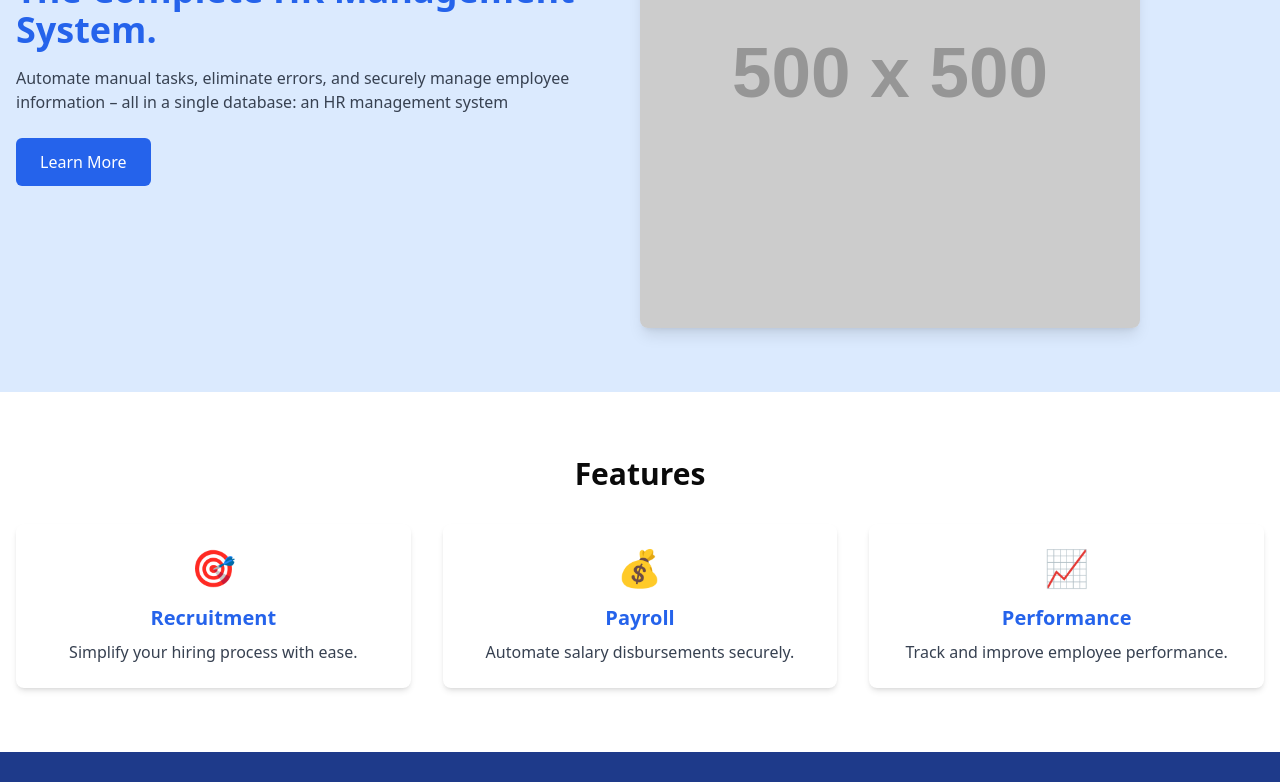
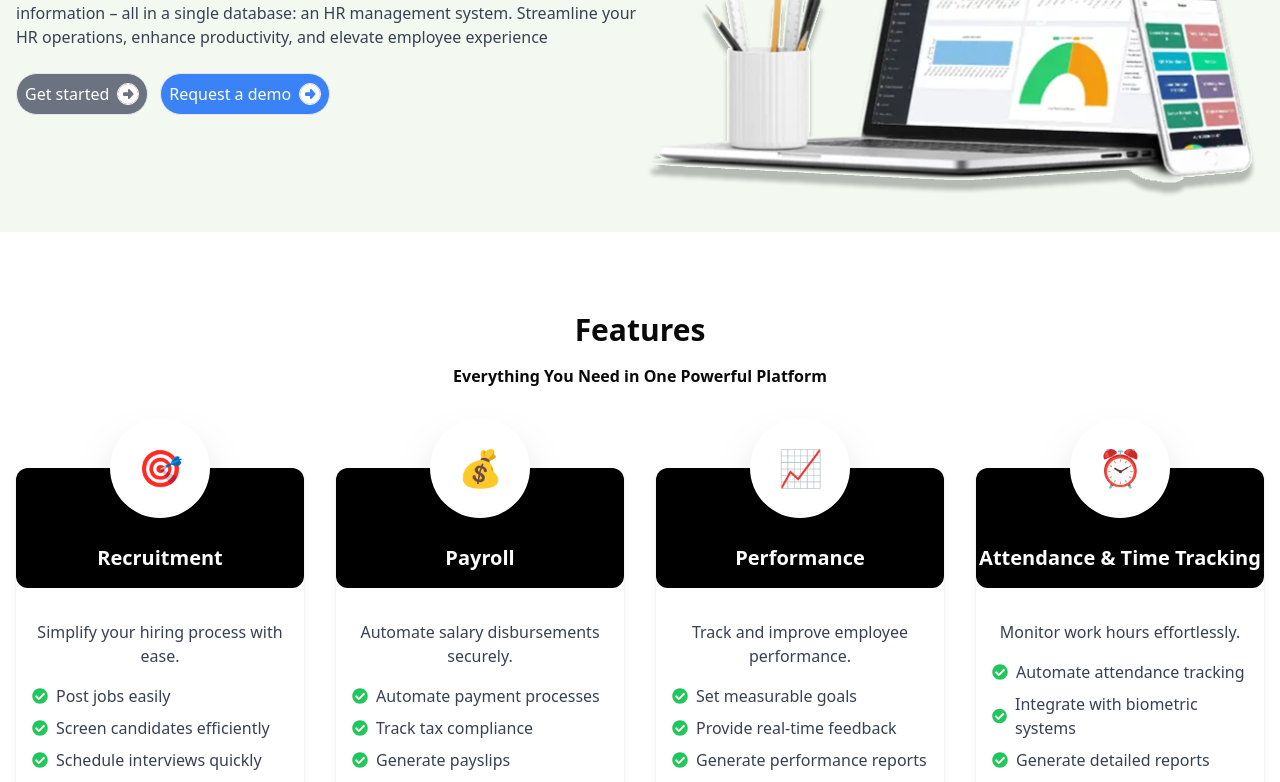
Before and after one commit to Tracy-miranja/hrms-system-frontend, a React (Vite) app: page /hr-management-software in a window 1280 px wide. Shown: the part 300-1082 px from the top of the page. Built offline with nearby package versions, Linux system fonts and the light colour scheme.

Commit message:
Add content to hrms

```diff
--- a/src/components/HumanResource.jsx
+++ b/src/components/HumanResource.jsx
@@ -1,44 +1,139 @@
 import React from 'react'
+import { FontAwesomeIcon } from "@fortawesome/react-fontawesome";
+import { faCircleRight  } from "@fortawesome/free-solid-svg-icons";
+import hroutsourcingcompany from '/src/assets/hroutsourcingcompany.svg';
+import { FaCheckCircle } from "react-icons/fa";
+
 
 function HumanResource() {
-    const features = [
-        { title: "Recruitment", description: "Simplify your hiring process with ease.", icon: "🎯" },
-        { title: "Payroll", description: "Automate salary disbursements securely.", icon: "💰" },
-        { title: "Performance", description: "Track and improve employee performance.", icon: "📈" },
-      ];
+  const features = [
+    {
+      title: "Recruitment",
+      description: "Simplify your hiring process with ease.",
+      icon: "🎯",
+      bullets: [
+        "Post jobs easily",
+        "Screen candidates efficiently",
+        "Schedule interviews quickly",
+        "Streamline hiring workflows",
+        "Enhance employer branding",
+      ],
+    },
+    {
+      title: "Payroll",
+      description: "Automate salary disbursements securely.",
+      icon: "💰",
+      bullets: [
+        "Automate payment processes",
+        "Track tax compliance",
+        "Generate payslips",
+        "Manage bonuses and benefits",
+        "Ensure secure transactions",
+      ],
+    },
+    {
+      title: "Performance",
+      description: "Track and improve employee performance.",
+      icon: "📈",
+      bullets: [
+        "Set measurable goals",
+        "Provide real-time feedback",
+        "Generate performance reports",
+        "Recognize top performers",
+        "Enhance productivity tracking",
+      ],
+    },
+    {
+      title: "Attendance & Time Tracking",
+      description: "Monitor work hours effortlessly.",
+      icon: "⏰",
+      bullets: [
+        "Automate attendance tracking",
+        "Integrate with biometric systems",
+        "Generate detailed reports",
+        "Track overtime hours",
+        "Monitor absenteeism trends",
+      ],
+    },
+  ];
+
   return (
     <div>
-        <section className="bg-blue-100 py-16">
+        <section className="bg-[#F3F9F1] py-1 gap-4">
       <div className="container mx-auto px-4 flex flex-col lg:flex-row items-center">
         <div className="lg:w-1/2">
           <h1 className="text-4xl font-bold text-blue-600 mb-4">
-          The Complete HR Management System.
+          Empower Your Workforce <br/>
+with Amsol HRMS
           </h1>
           <p className="text-gray-700 mb-6">
-          Automate manual tasks, eliminate errors, and securely manage employee information –  all in a single database: an HR management system
+          Automate manual tasks, eliminate errors, and securely manage employee information –  all in a single database: an HR management system.
+          Streamline your HR operations,
+ enhance productivity, and elevate
+employee experience
           </p>
-          <button className="bg-blue-600 text-white px-6 py-3 rounded-md hover:bg-blue-700">
-            Learn More
-          </button>
+          <div className='flex gap-3'>
+          <button className='flex text-black bg-gray-500 p-2 rounded-full w-fit items-center text-white hover:bg-white border hover:text-black hover:border-blue-400'>
+                  Get started
+                  <FontAwesomeIcon
+                    icon={faCircleRight}
+                    className='text-xl border border-white rounded-full ml-2'
+                  />
+                </button>
+                <button className='flex text-black bg-blue-500 p-2 rounded-full w-fit items-center text-white hover:bg-white border hover:text-black hover:border-blue-400'>
+                  Request a demo
+                  <FontAwesomeIcon
+                    icon={faCircleRight}
+                    className='text-xl border border-white rounded-full ml-2'
+                  />
+                </button>
+                </div>
         </div>
         <div className="lg:w-1/2">
-          <img src="https://via.placeholder.com/500" alt="HR Software" className="rounded-lg shadow-lg" />
+          <img src={hroutsourcingcompany} alt="HR Software" className="rounded-lg w-full h-full " />
         </div>
       </div>
     </section>
-    <section className="py-16">
+    <section className="py-20">
       <div className="container mx-auto px-4">
-        <h2 className="text-3xl font-bold text-center mb-8">Features</h2>
-        <div className="grid md:grid-cols-3 gap-8">
+        <h2 className="text-3xl font-bold text-center mb-4">Features</h2>
+        <p className="text-md font-semibold text-center mb-20">Everything You Need in One Powerful Platform</p>
+        <div className="grid md:grid-cols-4 gap-8">
           {features.map((feature, index) => (
             <div
-              key={index}
-              className="p-6 bg-white shadow-md rounded-lg text-center"
-            >
-              <div className="text-4xl mb-4">{feature.icon}</div>
-              <h3 className="text-xl font-bold text-blue-600 mb-2">{feature.title}</h3>
-              <p className="text-gray-700">{feature.description}</p>
+            key={index}
+            className="flex flex-col bg-white shadow-md rounded-lg text-center relative"
+          >
+            {/* Icon and Title Container */}
+            <div className="relative w-full h-[15vh] bg-black rounded-xl flex flex-col items-center justify-center">
+              {/* Icon */}
+              <div
+                className="absolute -top-[50px] bg-white rounded-full flex items-center justify-center shadow-2xl z-10"
+                style={{
+                  width: "100px",
+                  height: "100px",
+                }}
+              >
+                <div className="text-4xl text-black">{feature.icon}</div>
+              </div>
+              {/* Title */}
+              <h3 className="text-xl font-bold text-white mt-[60px]">{feature.title}</h3>
             </div>
+           {/* Description with Bullets */}
+          <div className="px-4 mt-8">
+            <p className="text-gray-700 font-medium mb-4">{feature.description}</p>
+            <ul className="list-none space-y-2 text-left">
+              {feature.bullets.map((bullet, i) => (
+                <li key={i} className="flex items-center text-gray-700">
+                  <FaCheckCircle className="text-green-500 mr-2" />
+                  {bullet}
+                </li>
+              ))}
+            </ul>
+          </div>
+          </div>
+
+
           ))}
         </div>
       </div>
```
Also changed, not shown: src/assets/hroutsourcingcompany.svg (added).
